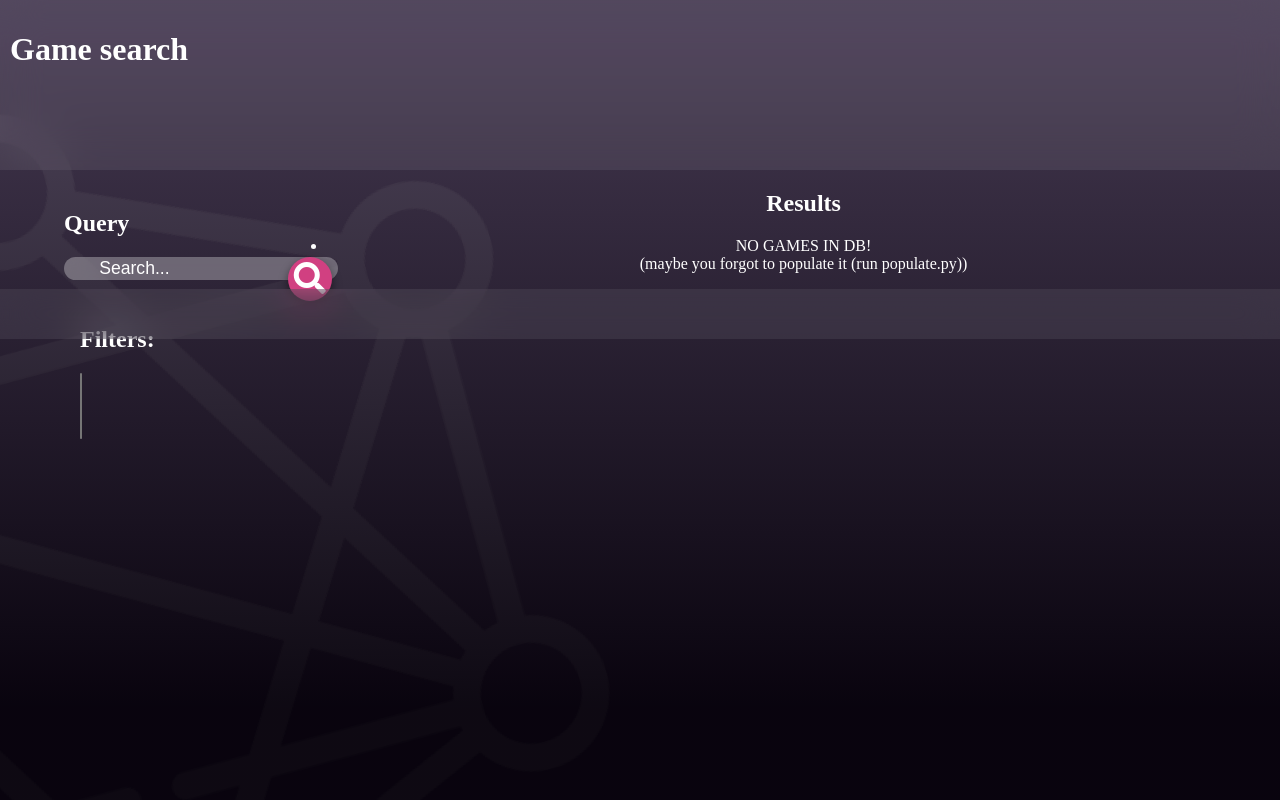
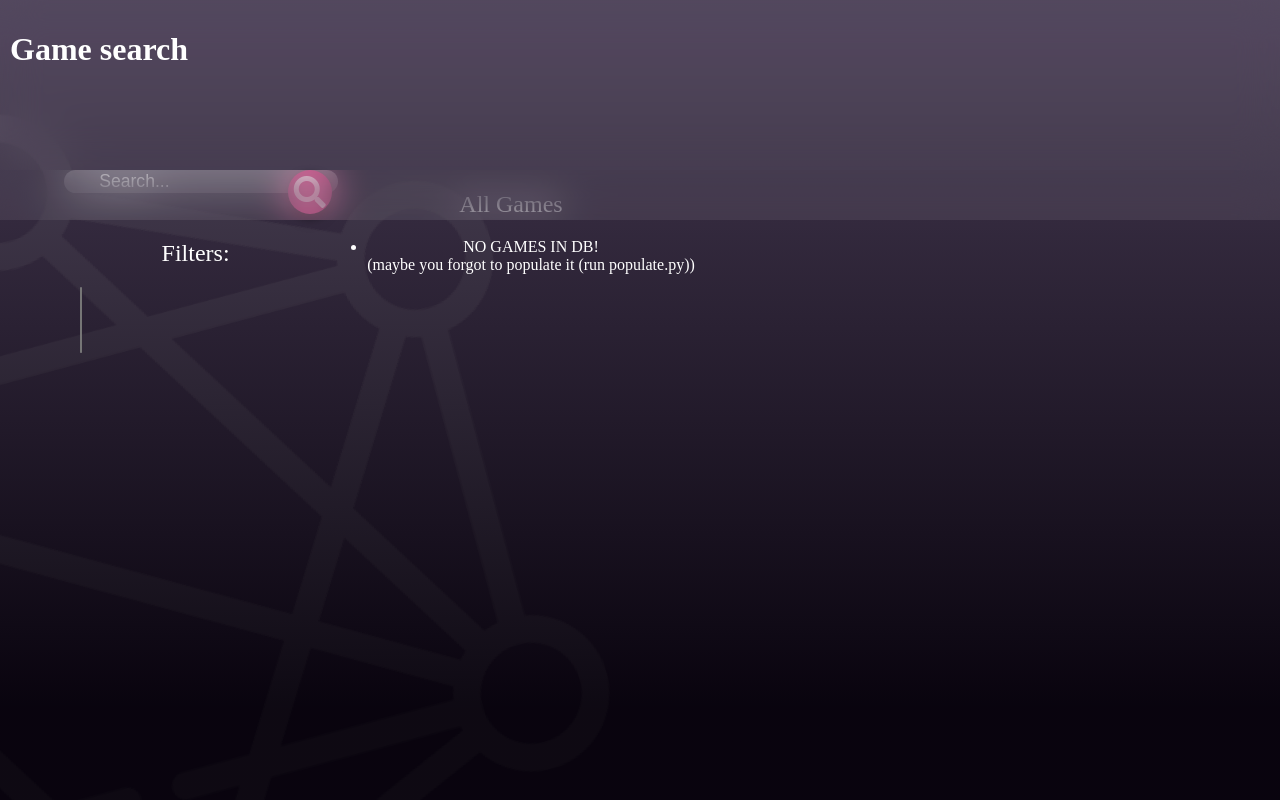
Before and after one commit to nathanlogie/neuro_arcade, a Django app: page /games/ in a window 1280 px wide. Run offline with Django 3.2, Linux system fonts and the light colour scheme; data that the repository does not hold is empty; some web fonts are replaced.

Commit message:
Got block viewing, need to align text and get images displaying

```diff
--- a/neuro_arcade/static/styles/main.css
+++ b/neuro_arcade/static/styles/main.css
@@ -1,15 +1,16 @@
 @font-face {
     font-family: "Bahnschrift";
     src: url("https://db.onlinewebfonts.com/t/0a6ee448d1bd65c56f6cf256a7c6f20a.eot");
-    src: url("https://db.onlinewebfonts.com/t/0a6ee448d1bd65c56f6cf256a7c6f20a.eot?#iefix")format("embedded-opentype"),
-    url("https://db.onlinewebfonts.com/t/0a6ee448d1bd65c56f6cf256a7c6f20a.woff2")format("woff2"),
-    url("https://db.onlinewebfonts.com/t/0a6ee448d1bd65c56f6cf256a7c6f20a.woff")format("woff"),
-    url("https://db.onlinewebfonts.com/t/0a6ee448d1bd65c56f6cf256a7c6f20a.ttf")format("truetype"),
-    url("https://db.onlinewebfonts.com/t/0a6ee448d1bd65c56f6cf256a7c6f20a.svg#Bahnschrift")format("svg");
+    src: url("https://db.onlinewebfonts.com/t/0a6ee448d1bd65c56f6cf256a7c6f20a.eot?#iefix") format("embedded-opentype"),
+    url("https://db.onlinewebfonts.com/t/0a6ee448d1bd65c56f6cf256a7c6f20a.woff2") format("woff2"),
+    url("https://db.onlinewebfonts.com/t/0a6ee448d1bd65c56f6cf256a7c6f20a.woff") format("woff"),
+    url("https://db.onlinewebfonts.com/t/0a6ee448d1bd65c56f6cf256a7c6f20a.ttf") format("truetype"),
+    url("https://db.onlinewebfonts.com/t/0a6ee448d1bd65c56f6cf256a7c6f20a.svg#Bahnschrift") format("svg");
 }
+
 body {
-    display:flex;
-    flex-direction:column;
+    display: flex;
+    flex-direction: column;
     height: 100%;
     margin: 0;
     padding: 0;
@@ -17,37 +18,46 @@
     color: #FFFFFF;
     font-family: Bahnschrift, serif;
 }
+
 .body-block {
-    flex:1;
+    flex: 1;
 }
+
 #hexagon {
     position: absolute;
     height: 100%;
 }
+
 .gradient {
     position: absolute;
     width: 100%;
     height: 100%;
     background: linear-gradient(rgba(253, 253, 255, 0.20) 0%, rgba(0, 0, 0, 0.65) 88.48%);
 }
+
 .glass {
     backdrop-filter: blur(20px);
     background: rgba(255, 255, 255, 0.075);
 }
+
 header {
     padding: 10px;
 }
+
 header#mainpage {
-    min-height:150px;
+    min-height: 150px;
 }
+
 header#subpage {
-    min-height:50px;
+    min-height: 50px;
 }
+
 footer {
     bottom: 0;
     margin-top: auto;
-    min-height:50px;
+    min-height: 50px;
 }
+
 /* visited is just to see the hyperlinks as white in the dark purple background */
 a:visited {
     color: white;
@@ -83,19 +93,23 @@
     font-size: 1.1em;
     margin: 0;
 }
+
 #searchBar::placeholder {
     color: white;
 }
-.searchBlock{
+
+.searchBlock {
     position: relative;
     padding-bottom: 10%;
     flex: 1;
 }
-.filtersBlock{
+
+.filtersBlock {
     position: relative;
     flex: 2;
     margin: 1em;
 }
+
 #searchButton {
     position: absolute;
     nav-left: inherit;
@@ -116,12 +130,12 @@
     font-size: 2em;
 }
 
-.Body{
+.Body {
     display: flex;
     flex-direction: column;
 }
 
-#leftBlocking{
+#leftBlocking {
     flex: 1;
     display: flex;
     flex-direction: row;
@@ -129,13 +143,57 @@
     padding-left: 5%;
 }
 
-#rightDiv{
+#rightDiv {
     flex: 2;
     text-align: center;
+    display: inline-block;
+float:right;
+    position: absolute;
 }
-.gameImage{
+
+.gameImage {
     width: 7.5%;
     height: 7.5%;
     filter: drop-shadow(0px 4px 4px rgba(0, 0, 0, 0.25)) drop-shadow(0px 4px 4px rgba(0, 0, 0, 0.25));
 
 }
+
+.headerBlocks {
+    text-align: center;
+    justify-content: center;
+    color: #FFFFFF;
+    font-family: "Font Awesome 5 Free", serif;
+    font-style: normal;
+    font-weight: 500;
+    line-height: normal;
+    display: flex;
+}
+
+.menu-container {
+    display: inline-flex;
+    flex-wrap: wrap;
+    justify-content: flex-start;
+    width: 100%;
+}
+.game_card{
+    flex: none;
+    display: flex;
+    flex-direction: row;
+    width: 100%;
+    height: 100%;
+    padding: 2em;
+}
+#cardItem{
+    background: #D14081;
+    text-align: center;
+    margin-bottom: 5%;
+    position: relative;
+    width: 25%;
+    height: 0;
+    padding-bottom: 25%;
+    font-size: inherit;
+}
+
+#cardItem + #cardItem{
+    margin-left: 5%;
+}
--- a/neuro_arcade/templates/games.html
+++ b/neuro_arcade/templates/games.html
@@ -10,7 +10,6 @@
     {% block body_block %}
         <div id="leftBlocking">
             <form id="search-form" action="{% url 'na:game_search' %}" method="GET">
-                <h2>Query</h2>
                 <div class="searchBlock">
                     <input type="text" placeholder="Search..." id="searchBar" name="query">
                     <button type="submit" id="searchButton">
@@ -18,7 +17,7 @@
                     </button>
                 </div>
                 <div class="filtersBlock">
-                <h2>Filters:</h2>
+                    <h2 class="headerBlocks">Filters:</h2>
                     <select name="tags" id="tags" multiple>
                         {% for tag in tags %}
                             <option value={{ tag.slug }}> {{ tag.name }}</option>
@@ -28,21 +27,24 @@
             </form>
         </div>
         <div id="rightDiv">
-            <h2>Results</h2>
+            <h2 class="headerBlocks">All Games</h2>
             <ul>
                 {% if games %}
+                    <div class="menu-container">
                         {% for game in games %}
-                        <li>
-                            <div>
-                                <img src="{{ game.icon.url }}" class="gameImage" alt="game icon">
-                                <a href={% url 'na:game_view' game.slug %}>{{ game.name }}</a>
-                                <p>{{ game.description }}</p>
-                                {% for tag in game.tags.all %}
-                                    [{{ tag.name }}]
+                            <a id="cardItem" href="{% url 'na:game_view' game.slug %}"
+                               style="background-image: url('neuro_arcade/media/game_icons/example.png')">
+                                <div class="game_card">
+                                    <p>
+                                        <strong>{{ game.name }}</strong>
+                                        <br>
+                                        {{ game.description }}
+                                    </p>
+                                </div>
+                            </a>
+
                         {% endfor %}
                     </div>
-                        </li>
-                    {% endfor %}
                 {% else %}
                     <li>NO GAMES IN DB!<br> (maybe you forgot to populate it (run populate.py))</li>
                 {% endif %}
```
Lines whose indentation alone changed are shown as unchanged.
